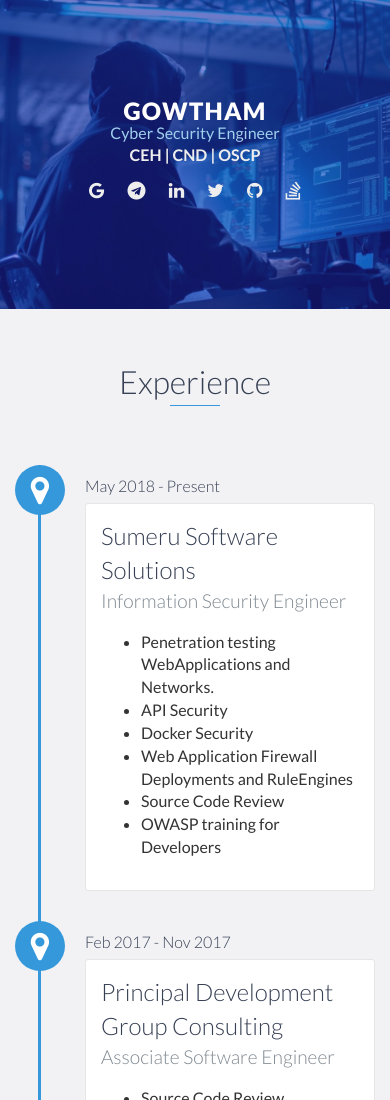
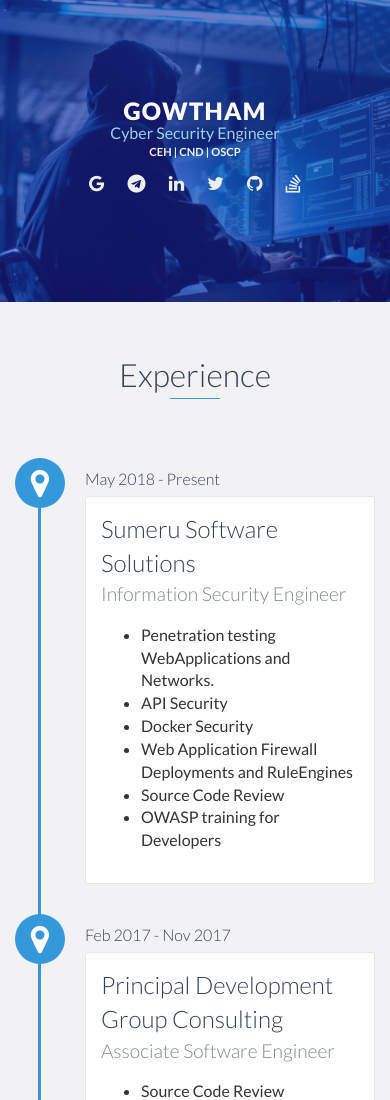
Before and after one commit to Goron/goron.github.io, a website: page index.html in a window 390 px wide. Shown: the top 1100 px of the page. Drawn offline with nearby package versions, Linux system fonts and the light colour scheme.

Commit message:
version 4

```diff
--- a/scss/styles.scss
+++ b/scss/styles.scss
@@ -893,6 +893,10 @@ footer {
         h2 {
             font-size: 1.75em;
         }
+
+	h3 {
+	    font-size: 1.5em;
+    }
     }
 
     #about {
@@ -943,6 +947,10 @@ footer {
             font-size: 1.3em;
         }
 
+	h3 {
+	    font-size: 1.em;
+	}
+
         a {
             padding: 10px 20px;
         }
@@ -992,6 +1000,10 @@ footer {
             font-size: 1em;
         }
 
+	h3 {
+	    font-size: 0.7em;
+	}
+
         a {
             font-size: 0.9em;
             padding: 5px 10px;
```
Also changed, not shown: css/styles.css.
